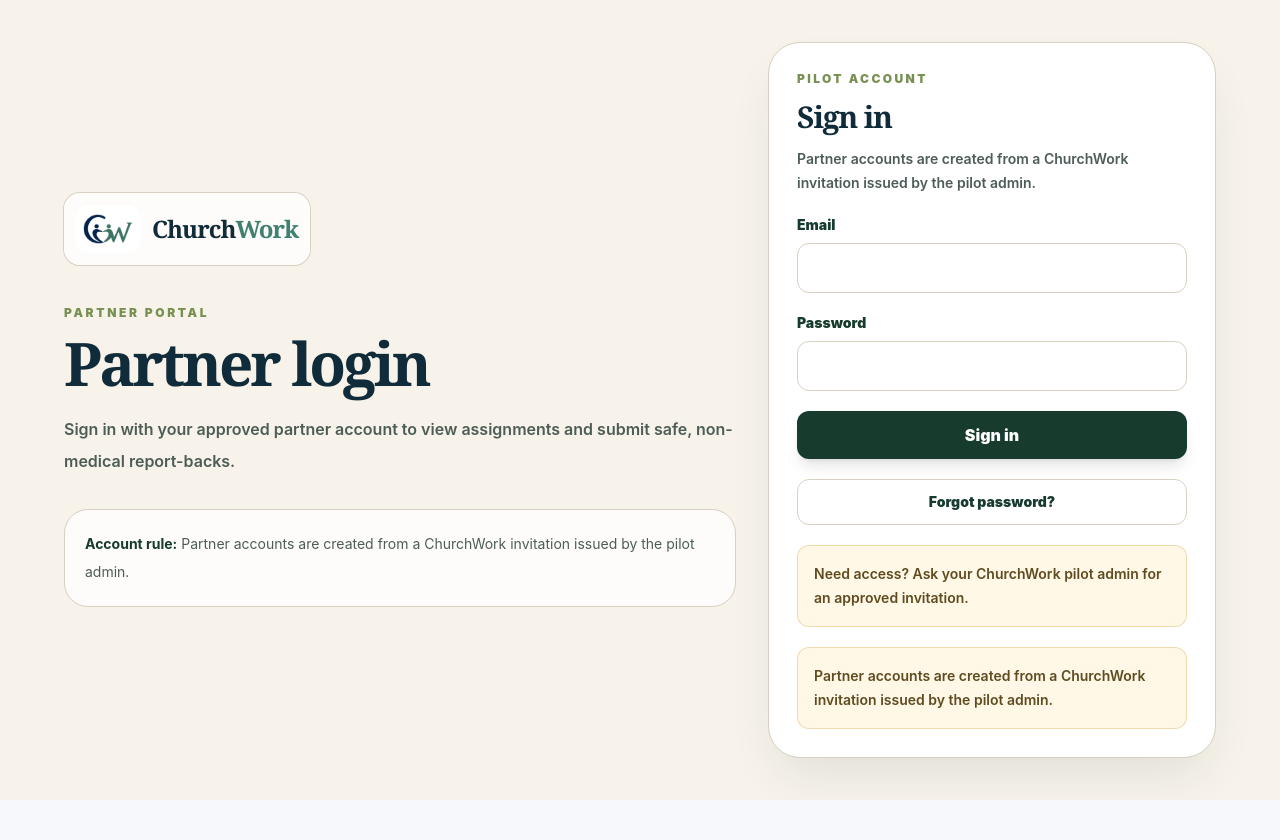
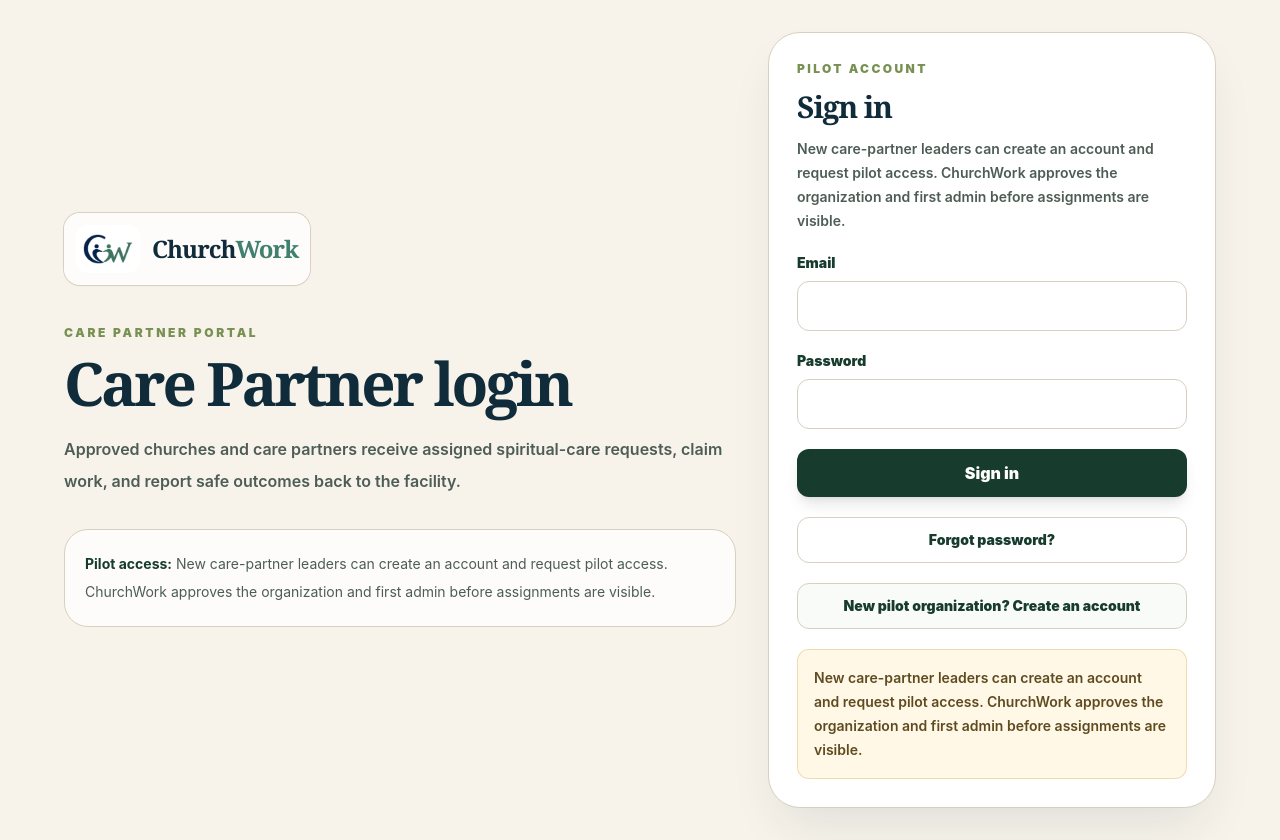
Before and after one commit to NowySystems/SpiritualSolace, a Next.js app: page /partner-login in a window 1280 px wide. Before the commit the page ends 800 px from the top, so only its background shows below. Built offline with nearby package versions, Linux system fonts and the light colour scheme; no server answers.

Commit message:
Open all pilot portals with approval applications

```diff
--- a/components/RolePilotLogin.tsx
+++ b/components/RolePilotLogin.tsx
@@ -2,6 +2,7 @@
 
 import { FormEvent, useEffect, useMemo, useState } from "react";
 import { getSupabaseBrowserClient } from "@/lib/supabase/browser";
+import { PilotAccessApplicationForm } from "@/components/PilotAccessApplicationForm";
 
 type RoleKey = "requester" | "facility" | "partner";
 type AuthMode = "sign-in" | "sign-up";
@@ -16,13 +17,6 @@
   body: string;
   destination: string;
   accountHelp: string;
-  canCreateAccount: boolean;
-};
-
-type SignedInState = {
-  email: string;
-  role: RoleKey;
-  roleVerified: boolean;
 };
 
 type InviteDetails = {
@@ -40,26 +34,23 @@
   requester: {
     eyebrow: "Requester portal",
     title: "Requester login",
-    body: "Sign in to start or check a spiritual-care request. New requesters can create an account for the pilot.",
+    body: "Sign in to start or check a spiritual-care request. A facility can also invite requesters directly into its ChurchWork pilot.",
     destination: "Requester workspace",
-    accountHelp: "Requesters may create an account. Facility review still controls what is shared with care partners.",
-    canCreateAccount: true
+    accountHelp: "Requester accounts are open. A requester must be linked to an approved facility before submitting care into that facility's workflow."
   },
   facility: {
     eyebrow: "Facility portal",
     title: "Facility login",
-    body: "Sign in with your approved facility account to review requests and control what may be released to approved care partners.",
-    destination: "Facility review workspace",
-    accountHelp: "Facility accounts are created from a ChurchWork invitation issued by the pilot admin.",
-    canCreateAccount: false
+    body: "Approved facilities review spiritual-care requests, coordinate care-partner handoffs, and manage their own ChurchWork team.",
+    destination: "Facility workspace",
+    accountHelp: "New facility leaders can create an account and request pilot access. ChurchWork approves the organization and first admin before any facility data is visible."
   },
   partner: {
-    eyebrow: "Partner portal",
-    title: "Partner login",
-    body: "Sign in with your approved partner account to view assignments and submit safe, non-medical report-backs.",
-    destination: "Partner assignment workspace",
-    accountHelp: "Partner accounts are created from a ChurchWork invitation issued by the pilot admin.",
-    canCreateAccount: false
+    eyebrow: "Care Partner portal",
+    title: "Care Partner login",
+    body: "Approved churches and care partners receive assigned spiritual-care requests, claim work, and report safe outcomes back to the facility.",
+    destination: "Care Partner workspace",
+    accountHelp: "New care-partner leaders can create an account and request pilot access. ChurchWork approves the organization and first admin before assignments are visible."
   }
 } satisfies Record<RoleKey, RoleCopy>;
 
@@ -75,13 +66,13 @@
   if (role === "facility_staff") return "Facility Staff";
   if (role === "partner_admin") return "Partner Admin";
   if (role === "partner_user") return "Partner User";
+  if (role === "requester") return "Requester";
   return "Pilot User";
 }
 
 export function RolePilotLogin({ role }: RolePilotLoginProps) {
   const copy = roleCopy[role];
   const supabase = useMemo(() => getSupabaseBrowserClient(), []);
-  const [signedIn, setSignedIn] = useState<SignedInState | null>(null);
   const [email, setEmail] = useState("");
   const [password, setPassword] = useState("");
   const [mode, setMode] = useState<AuthMode>("sign-in");
@@ -89,11 +80,10 @@
   const [isBusy, setIsBusy] = useState(false);
   const [inviteToken, setInviteToken] = useState("");
   const [invite, setInvite] = useState<InviteDetails | null>(null);
-  const [inviteChecked, setInviteChecked] = useState(role === "requester");
+  const [inviteChecked, setInviteChecked] = useState(false);
+  const [accessPending, setAccessPending] = useState(false);
 
   useEffect(() => {
-    if (role === "requester") return;
-
     const token = new URLSearchParams(window.location.search).get("invite")?.trim() ?? "";
     if (!token) {
       setInviteChecked(true);
@@ -129,14 +119,13 @@
     return () => { mounted = false; };
   }, [role]);
 
-  const isRequesterSignup = role === "requester" && mode === "sign-up";
-  const isInviteSignup = role !== "requester" && mode === "sign-up" && Boolean(invite?.valid);
-  const canCreateHere = copy.canCreateAccount || Boolean(invite?.valid);
+  const isSignup = mode === "sign-up";
+  const isInviteSignup = isSignup && Boolean(invite?.valid);
 
   async function handleSubmit(event: FormEvent<HTMLFormElement>) {
     event.preventDefault();
     setIsBusy(true);
-    setStatus(isRequesterSignup || isInviteSignup ? "Creating your ChurchWork account..." : inviteToken ? "Signing in and accepting your invitation..." : "Signing in...");
+    setStatus(isSignup ? "Creating your ChurchWork account..." : inviteToken ? "Signing in and accepting your invitation..." : "Signing in...");
 
     try {
       const response = await fetch("/api/role-auth", {
@@ -159,23 +148,34 @@
         return;
       }
 
-      if (mode === "sign-up" && body.needsEmailConfirmation) {
-        setStatus("Account created. Check your email to confirm the account, then return here and sign in.");
+      if (isSignup && body.needsEmailConfirmation) {
+        setStatus(
+          role === "requester"
+            ? "Account created. Check your email to confirm the account, then return here and sign in."
+            : "Account created. Check your email to confirm it, then return to this portal, sign in, and complete the organization access form."
+        );
         setMode("sign-in");
         setPassword("");
-        setInviteToken("");
-        setInvite(null);
         setIsBusy(false);
         return;
       }
 
-      setSignedIn({
-        email: typeof body.email === "string" ? body.email : email,
-        role,
-        roleVerified: body.roleVerified === true
-      });
+      if (body.accessPending === true && (role === "facility" || role === "partner")) {
+        setAccessPending(true);
+        setPassword("");
+        setStatus(messageFromResponse(body, "Complete your organization access request."));
+        setIsBusy(false);
+        return;
+      }
+
+      if (body.roleVerified === true) {
         setStatus(`${messageFromResponse(body, "Signed in.")} Opening ChurchWork...`);
         window.location.assign("/pilot-mvp");
+        return;
+      }
+
+      setStatus(messageFromResponse(body, "ChurchWork access is not active yet."));
+      setIsBusy(false);
     } catch {
       setStatus("ChurchWork sign-in is temporarily unavailable. Please try again in a minute.");
       setIsBusy(false);
@@ -205,23 +205,25 @@
     setIsBusy(false);
   }
 
-  function handleSignOut() {
-    setSignedIn(null);
+  async function handleSignOut() {
+    await fetch("/api/role-sign-out", { method: "POST" }).catch(() => null);
+    setAccessPending(false);
     setPassword("");
     setStatus(copy.accountHelp);
   }
 
   function submitLabel() {
-    if (isBusy) return isRequesterSignup || isInviteSignup ? "Creating account..." : "Signing in...";
+    if (isBusy) return isSignup ? "Creating account..." : "Signing in...";
     if (isInviteSignup) return "Create invited account";
-    if (isRequesterSignup) return "Create requester account";
+    if (isSignup && role === "requester") return "Create requester account";
+    if (isSignup) return "Create pilot account";
     if (inviteToken) return "Sign in & accept invite";
     return "Sign in";
   }
 
   return (
     <main className="min-h-screen bg-[#f7f3ea] px-5 py-8 text-[#102b3a]">
-      <section className="mx-auto grid min-h-[calc(100vh-4rem)] max-w-6xl items-center gap-8 lg:grid-cols-[1fr_28rem]">
+      <section className={`mx-auto grid min-h-[calc(100vh-4rem)] max-w-6xl items-center gap-8 ${accessPending ? "lg:grid-cols-[.75fr_1.25fr]" : "lg:grid-cols-[1fr_28rem]"}`}>
         <div>
           <a href="/" className="inline-flex items-center gap-3 rounded-2xl bg-white/80 p-3 shadow-sm ring-1 ring-[#d8d0c0]" aria-label="Back to ChurchWork public site">
             <span className="flex h-12 w-16 items-center justify-center rounded-xl bg-white p-1">
@@ -231,49 +233,48 @@
           </a>
 
           <p className="mt-10 text-xs font-black uppercase tracking-[0.22em] text-[#789052]">{copy.eyebrow}</p>
-          <h1 className="mt-3 max-w-3xl font-serif text-5xl font-semibold tracking-[-0.05em] md:text-6xl">{copy.title}</h1>
-          <p className="mt-5 max-w-2xl text-base font-semibold leading-8 text-[#4d5d55]">{copy.body}</p>
+          <h1 className="mt-3 max-w-3xl font-serif text-5xl font-semibold tracking-[-0.05em] md:text-6xl">{accessPending ? "Tell us who you represent." : copy.title}</h1>
+          <p className="mt-5 max-w-2xl text-base font-semibold leading-8 text-[#4d5d55]">{accessPending ? "ChurchWork accounts and organization access are separate. Your account exists; now the platform admin needs enough information to approve the organization and its first admin." : copy.body}</p>
 
           {invite?.valid ? (
             <div className="mt-8 rounded-[1.5rem] border border-[#b8d2c4] bg-[#eef7f1] p-5">
               <p className="text-[10px] font-black uppercase tracking-[0.18em] text-[#4f8062]">Verified invitation</p>
               <h2 className="mt-2 font-serif text-2xl font-semibold tracking-[-0.035em]">{invite.organization_name}</h2>
               <p className="mt-2 text-sm font-bold text-[#4d655b]">{roleLabel(invite.role)}{invite.pilot_admin ? " · Pilot Admin dashboard access" : ""}</p>
-              <p className="mt-3 text-xs font-semibold leading-5 text-[#687971]">This invitation fixes your organization and role. They cannot be changed from the signup form.</p>
+              <p className="mt-3 text-xs font-semibold leading-5 text-[#687971]">The invitation fixes your organization and role. They cannot be changed during signup.</p>
             </div>
           ) : (
             <div className="mt-8 rounded-[1.5rem] border border-[#d8d0c0] bg-white/75 p-5 text-sm leading-7 text-[#4d5d55]">
-              <strong className="text-[#173b2d]">Account rule:</strong> {copy.accountHelp}
+              <strong className="text-[#173b2d]">{role === "requester" ? "Requester access:" : "Pilot access:"}</strong> {copy.accountHelp}
             </div>
           )}
         </div>
 
-        <section className="rounded-[2rem] border border-[#d8d0c0] bg-white p-7 shadow-2xl shadow-[#0d2b3b]/10">
+        <section>
           {!inviteChecked ? (
-            <div className="py-10 text-center">
+            <div className="rounded-[2rem] border border-[#d8d0c0] bg-white p-10 text-center shadow-2xl shadow-[#0d2b3b]/10">
               <p className="text-sm font-black text-[#173b2d]">Checking invitation…</p>
             </div>
-          ) : signedIn ? (
+          ) : accessPending && (role === "facility" || role === "partner") ? (
             <div>
-              <p className="text-xs font-black uppercase tracking-[0.2em] text-[#789052]">Signed in</p>
-              <h2 className="mt-3 font-serif text-3xl font-semibold tracking-[-0.04em]">{copy.destination}</h2>
-              <p className="mt-4 text-sm font-semibold leading-7 text-[#4d5d55]">You are signed in as {signedIn.email}. Opening ChurchWork now.</p>
-              <div className="mt-4 rounded-xl border border-[#d8d0c0] bg-[#f8fbf8] p-4 text-sm font-semibold leading-6 text-[#4d5d55]">
-                Role: <strong className="text-[#173b2d]">{signedIn.role}</strong> {signedIn.roleVerified ? "· Role verified" : "· Role not yet verified"}
-              </div>
-              <div className="mt-6 grid gap-3">
-                <a href="/pilot-mvp" className="rounded-xl bg-[#173b2d] px-4 py-3 text-center text-sm font-black text-white hover:bg-[#102b3a]">Open ChurchWork</a>
-                <a href="/" className="rounded-xl border border-[#d8d0c0] bg-[#f8fbf8] px-4 py-3 text-center text-sm font-black text-[#173b2d] hover:bg-white">Back to public site</a>
-                <button type="button" onClick={handleSignOut} disabled={isBusy} className="rounded-xl border border-[#d8d0c0] bg-white px-4 py-3 text-sm font-black text-[#173b2d] hover:bg-[#f8fbf8] disabled:opacity-60">Sign out</button>
-              </div>
+              <PilotAccessApplicationForm portal={role} />
+              <button type="button" onClick={() => void handleSignOut()} className="mt-3 w-full rounded-xl border border-[#d8d0c0] bg-white/70 px-4 py-3 text-sm font-black text-[#586a67]">Sign out</button>
             </div>
           ) : (
-            <form onSubmit={handleSubmit} className="space-y-5">
+            <form onSubmit={handleSubmit} className="space-y-5 rounded-[2rem] border border-[#d8d0c0] bg-white p-7 shadow-2xl shadow-[#0d2b3b]/10">
               <div>
-                <p className="text-xs font-black uppercase tracking-[0.2em] text-[#789052]">{invite?.valid ? "Approved pilot invitation" : "Pilot account"}</p>
-                <h2 className="mt-3 font-serif text-3xl font-semibold tracking-[-0.04em]">{isInviteSignup ? "Create your account" : isRequesterSignup ? "Create requester account" : "Sign in"}</h2>
+                <p className="text-xs font-black uppercase tracking-[0.2em] text-[#789052]">{invite?.valid ? "Approved invitation" : isSignup ? "Create account" : "Pilot account"}</p>
+                <h2 className="mt-3 font-serif text-3xl font-semibold tracking-[-0.04em]">{isInviteSignup ? "Create your invited account" : isSignup ? role === "requester" ? "Create requester account" : "Start pilot access" : "Sign in"}</h2>
                 <p className="mt-3 text-sm font-semibold leading-6 text-[#4d5d55]">
-                  {isInviteSignup ? `Create your ${invite?.organization_name ?? "ChurchWork"} login with the invited email below.` : isRequesterSignup ? "Create a requester account for the ChurchWork pilot." : inviteToken ? "Already have a ChurchWork account? Sign in to accept this invitation." : copy.accountHelp}
+                  {isInviteSignup
+                    ? `Create your ${invite?.organization_name ?? "ChurchWork"} login with the invited email below.`
+                    : isSignup && role !== "requester"
+                      ? "Create your login first. Then ChurchWork will collect your organization information for approval."
+                      : isSignup
+                        ? "Create a requester account. Your facility can link you to its ChurchWork workflow."
+                        : inviteToken
+                          ? "Already have a ChurchWork account? Sign in to accept this invitation."
+                          : copy.accountHelp}
                 </p>
               </div>
 
@@ -284,8 +285,8 @@
 
               <label className="block text-sm font-black text-[#173b2d]">
                 Password
-                <input type="password" value={password} onChange={(event) => setPassword(event.target.value)} required minLength={8} autoComplete={mode === "sign-up" ? "new-password" : "current-password"} className="mt-2 w-full rounded-xl border border-[#d8d0c0] px-4 py-3 text-base outline-none focus:border-[#8aa363]" />
-                {mode === "sign-up" ? <span className="mt-2 block text-xs font-semibold leading-5 text-[#4d5d55]">Use at least 8 characters. A longer passphrase is better.</span> : null}
+                <input type="password" value={password} onChange={(event) => setPassword(event.target.value)} required minLength={8} autoComplete={isSignup ? "new-password" : "current-password"} className="mt-2 w-full rounded-xl border border-[#d8d0c0] px-4 py-3 text-base outline-none focus:border-[#8aa363]" />
+                {isSignup ? <span className="mt-2 block text-xs font-semibold leading-5 text-[#4d5d55]">Use at least 8 characters. A longer passphrase is better.</span> : null}
               </label>
 
               <button type="submit" disabled={isBusy} className="w-full rounded-xl bg-[#173b2d] px-5 py-3 text-base font-black text-white shadow-lg hover:bg-[#102b3a] disabled:opacity-60">{submitLabel()}</button>
@@ -294,7 +295,6 @@
                 <button type="button" onClick={handlePasswordReset} disabled={isBusy} className="w-full rounded-xl border border-[#d8d0c0] bg-white px-5 py-3 text-sm font-black text-[#173b2d] hover:bg-[#f8fbf8] disabled:opacity-60">Forgot password?</button>
               ) : null}
 
-              {canCreateHere ? (
               <button
                 type="button"
                 onClick={() => {
@@ -306,16 +306,15 @@
                       ? `Invitation verified for ${invite.organization_name}. Choose a password to create your account.`
                       : "Already have a ChurchWork account? Sign in to accept this invitation."
                     : nextMode === "sign-up"
-                        ? "Create a requester account for the ChurchWork pilot."
+                      ? role === "requester"
+                        ? "Create a requester account for ChurchWork."
+                        : "Create an account, then submit your organization for pilot approval."
                       : copy.accountHelp);
                 }}
                 className="w-full rounded-xl border border-[#d8d0c0] bg-[#f8fbf8] px-5 py-3 text-sm font-black text-[#173b2d] hover:bg-white"
               >
-                  {mode === "sign-up" ? "Already have an account? Sign in" : invite?.valid ? "New here? Create invited account" : "New requester? Create an account"}
+                {mode === "sign-up" ? "Already have an account? Sign in" : invite?.valid ? "New here? Create invited account" : role === "requester" ? "New requester? Create an account" : "New pilot organization? Create an account"}
               </button>
-              ) : (
-                <p className="rounded-xl border border-[#ddb66c]/45 bg-[#fff8e7] p-4 text-sm font-semibold leading-6 text-[#5f4b1f]">Need access? Ask your ChurchWork pilot admin for an approved invitation.</p>
-              )}
 
               <p className="rounded-xl border border-[#ddb66c]/45 bg-[#fff8e7] p-4 text-sm font-semibold leading-6 text-[#5f4b1f]">{status}</p>
             </form>
```
Lines whose indentation alone changed are shown as unchanged.
